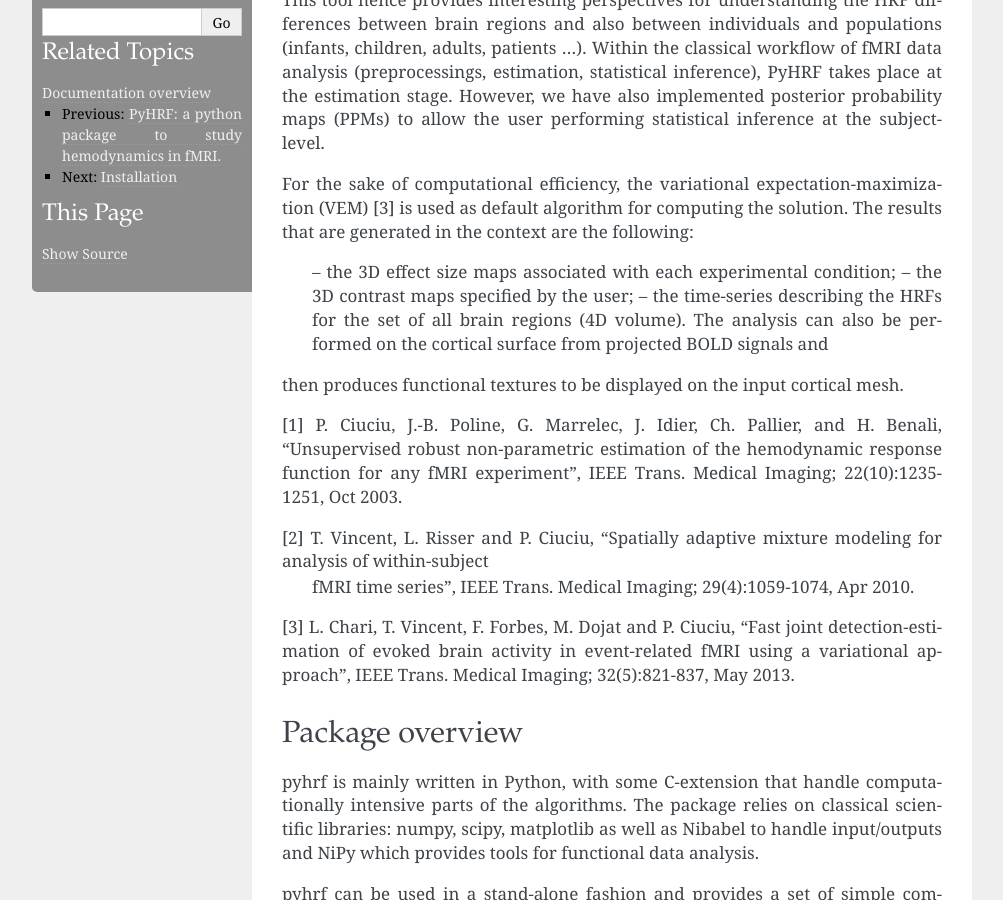
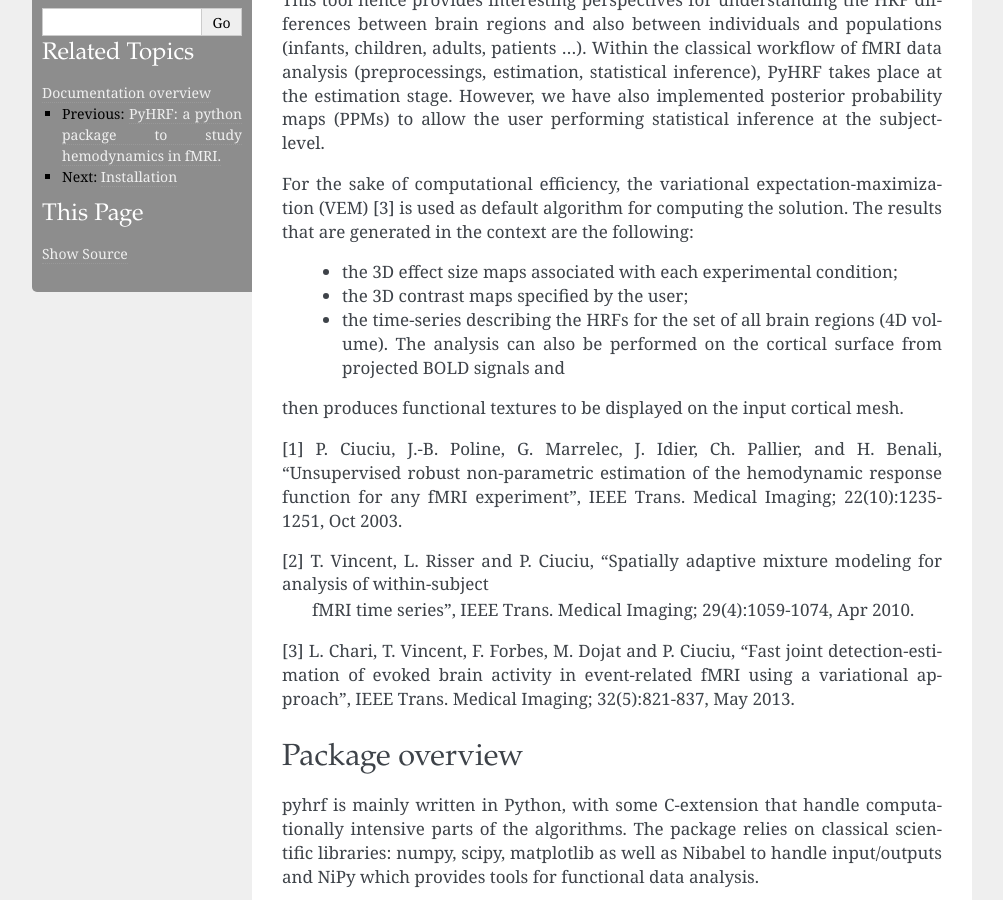
Before and after one commit to pyhrf/pyhrf, a Sphinx documentation site: the page built from doc/sphinx/source/introduction.rst, in a window 1280 px wide and 900 px high, scrolled down 544 px. Shown: the whole window, without its empty margins (138-1141 px from the left). Built offline with Sphinx 7.4.7, drawn with Linux system fonts in a browser that asks for light colours; formulas are drawn with MathJax 3; pages that are not in the unit, such as notebooks, are missing from menus.

Commit message:
fix list display in web site documentation

```diff
--- a/doc/sphinx/source/introduction.rst
+++ b/doc/sphinx/source/introduction.rst
@@ -23,9 +23,9 @@ have also implemented posterior probability maps (PPMs) to allow the user perfor
 
 For the sake of computational efficiency, the variational expectation-maximization (VEM) [3] is used as default algorithm for computing the solution. The results
 that are generated in the context are the following:
- -- the 3D effect size maps associated with each experimental condition;
- -- the 3D contrast maps specified by the user;
- -- the time-series describing the HRFs for the set of all brain regions (4D volume). The analysis can also be performed on the cortical surface from projected BOLD signals and
+ - the 3D effect size maps associated with each experimental condition;
+ - the 3D contrast maps specified by the user;
+ - the time-series describing the HRFs for the set of all brain regions (4D volume). The analysis can also be performed on the cortical surface from projected BOLD signals and
 then produces functional textures to be displayed on the input cortical mesh.
 
 [1] P. Ciuciu, J.-B. Poline, G. Marrelec, J. Idier, Ch. Pallier, and H. Benali, "Unsupervised robust non-parametric estimation of the
```
